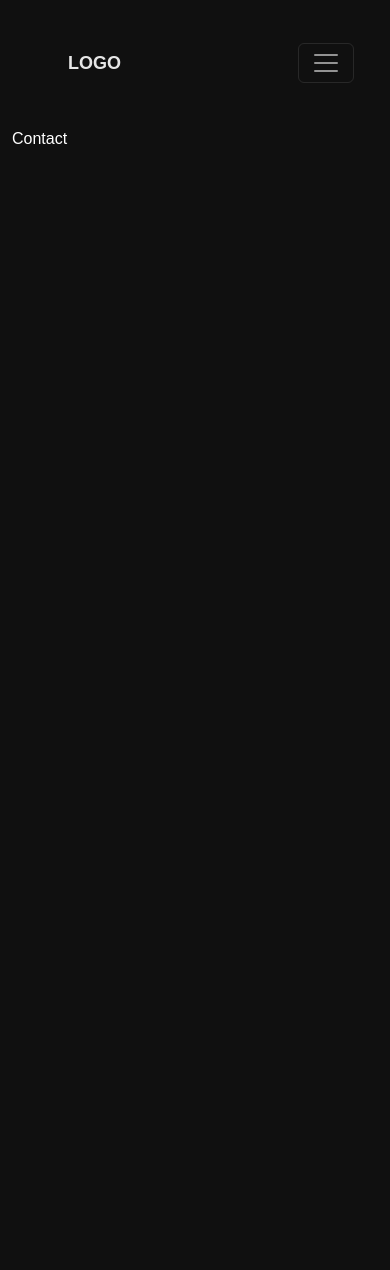
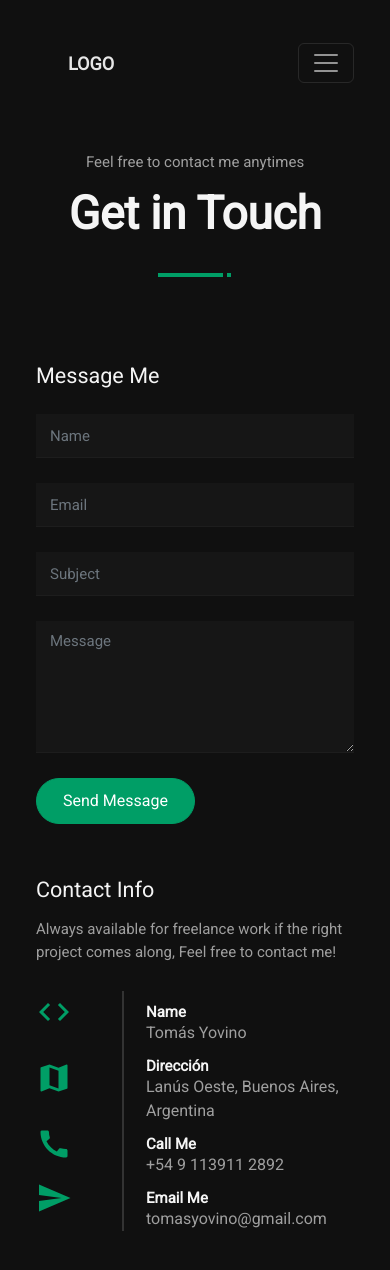
Before and after one commit to tomasyovino/Kae-Porfolio, a Next.js app: page /contact in a window 390 px wide. Shown: the top 1270 px of the page. Before the commit the page ends 844 px from the top, so only its background shows below. Built offline with nearby package versions, Linux system fonts and the light colour scheme.

Commit message:
Adds Contact component: Structure, design & responsive

```diff
--- a/components/Sections/Contact/Contact.js
+++ b/components/Sections/Contact/Contact.js
@@ -1,8 +1,31 @@
-import React from 'react';
+import Form from "./Form";
+import Info from "./Info";
 
 const Contact = () => {
   return (
-    <div>Contact</div>
+    <section id='contact' className='row p-4'>
+      <div className='col-12'>
+        <div className='row'>
+          <div className='col-12'>
+            <div className='section-heading page-heading'>
+              <p>Feel free to contact me anytimes</p>
+              <h2>Get in Touch</h2>
+              <div className='animated-bar'></div>
+            </div>
+          </div>
+        </div>
+        <div className='contact-content single-section'>
+          <div className='row'>
+            <div className="col-12 col-lg-7">
+              <Form />
+            </div>
+            <div className="col-12 col-lg-5">
+              <Info />
+            </div>
+          </div>
+        </div>
+      </div>
+    </section>
   );
 };
 
--- a/components/Sections/Contact/Form.js
+++ b/components/Sections/Contact/Form.js
@@ -2,7 +2,27 @@ import React from 'react'
 
 const Form = () => {
   return (
-    <div>Form</div>
+    <form className='contact-form' id='contact-form'>
+      <h4>Message Me</h4>
+      <div className='row'>
+        <div className='col-12 col-md-6 form-group'>
+          <input className='form-control' id='contact-name' type='text' name='name' placeholder='Name' />
+        </div>
+        <div className='col-12 col-md-6 form-group'>
+          <input className='form-control' id='contact-email' type='email' name='email' placeholder='Email' />
+        </div>
+        <div className='col-12 form-group'>
+          <input className='form-control' id='contact-subject' type='text' name='subject' placeholder='Subject' />
+        </div>
+        <div className='col-12 form-group form-message'>
+          <textarea className='form-control' id='contact-message' name='message' placeholder='Message' rows='5' />
+        </div>
+        <div className='col-12 form-submit'>
+          <button className='btn button-main button-scheme' id='contact-submit' type='submit'>Send Message</button>
+          <p className='contact-feedback' style={{display: "none"}}></p>
+        </div>
+      </div>
+    </form>
   )
 }
 
--- a/components/Sections/Contact/Info.js
+++ b/components/Sections/Contact/Info.js
@@ -1,8 +1,49 @@
-import React from 'react'
+import { Code, Map, Call, Send } from '@mui/icons-material';
 
 const Info = () => {
   return (
-    <div>Info</div>
+    <div className='contact-info'>
+      <h4>Contact Info</h4>
+      <p>Always available for freelance work if the right project comes along, Feel free to contact me!</p>
+      <ul className='list-unstyled list-info'>
+        <li>
+          <div className='media align-items-center'>
+            <Code className='info-icon' />
+            <div className='media-body info-details'>
+              <h6>Name</h6>
+              <span>Tomás Yovino</span>
+            </div>
+          </div>
+        </li>
+        <li>
+          <div className='media align-items-center'>
+            <Map className='info-icon' />
+            <div className='media-body info-details'>
+              <h6>Dirección</h6>
+              <span>Lanús Oeste, Buenos Aires, Argentina</span>
+            </div>
+          </div>
+        </li>
+        <li>
+          <div className='media align-items-center'>
+            <Call className='info-icon' />
+            <div className='media-body info-details'>
+              <h6>Call Me</h6>
+              <a href='#'><span>+54 9 113911 2892</span></a>
+            </div>
+          </div>
+        </li>
+        <li>
+          <div className='media align-items-center'>
+            <Send className='info-icon' />
+            <div className='media-body info-details'>
+              <h6>Email Me</h6>
+              <a href='#'><span>tomasyovino@gmail.com</span></a>
+            </div>
+          </div>
+        </li>
+      </ul>
+    </div>
   )
 }
 
--- a/styles/globals.css
+++ b/styles/globals.css
@@ -1,9 +1,13 @@
+/* @import url('https://fonts.googleapis.com/css2?family=Source+Code+Pro&display=swap'); */
+@import url('https://fonts.googleapis.com/css2?family=Roboto&display=swap');
+
 html,
 body {
   padding: 0;
   margin: 0;
-  font-family: Poppins,sans-serif;
-  color: white;
+  /* font-family: 'Source Code Pro', monospace; */
+  font-family: 'Roboto', sans-serif;
+  color: #f5f5f5;
   background: #101010;
   min-height: 100vh;
 }
@@ -76,6 +80,74 @@ a {
   margin-bottom: 0;
   position: relative;
   z-index: 9;
+}
+
+.section-heading.page-heading {
+  margin-bottom: 83px;
+  text-align: center;
+}
+
+.section-heading.page-heading h2 {
+  font-size: 46px;
+  margin-bottom: 37px;
+}
+
+.section-heading.page-heading .animated-bar {
+  background-color: #009e66;
+  content: '';
+  display: block;
+  height: 4px;
+  left: 0;
+  margin: 0 auto 0 auto;
+  position: relative;
+  right: 0;
+  width: 75px;
+}
+
+.section-heading.page-heading .animated-bar::before {
+  left: 8px;
+  -webkit-animation-duration: 3s;
+  -webkit-animation-iteration-count: infinite;
+  -webkit-animation-name: barAnimation;
+  -webkit-animation-timing-function: linear;
+  animation-duration: 3s;
+  animation-iteration-count: infinite;
+  animation-name: barAnimation;
+  animation-timing-function: linear;
+  background-color: #101010;
+  content: '';
+  height: 100%;
+  position: absolute;
+  top: 0;
+  width: 4px;
+}
+
+.section-heading.page-heading .animated-bar::after {
+  left: 0;
+  -webkit-animation-duration: 3s;
+  -webkit-animation-iteration-count: infinite;
+  -webkit-animation-name: barAnimation;
+  -webkit-animation-timing-function: linear;
+  animation-duration: 3s;
+  animation-iteration-count: infinite;
+  animation-name: barAnimation;
+  animation-timing-function: linear;
+  background-color: #101010;
+  content: '';
+  height: 100%;
+  position: absolute;
+  top: 0;
+  width: 4px;
+}
+
+@keyframes barAnimation{
+  from {
+    -webkit-transform:translateX(0);
+    transform:translateX(0)
+  } to {
+    -webkit-transform:translateX(75px);
+    transform:translateX(75px)
+  }
 }
 
 /* Home Section */
@@ -268,6 +340,108 @@ a {
   pointer-events: none;
 }
 
+/* Contact Section */
+#contact .contact-content form h4 {
+  margin-bottom: 22px;
+  line-height: 1.5;
+}
+
+#contact .contact-content form .form-group {
+  margin-bottom: 25px;
+}
+
+#contact .contact-content form .form-control {
+  color: #777;
+  background-color: #161616;
+  border: none;
+  border-bottom: 1px solid #1d1d1d;
+  border-radius: 0;
+  font-size: 15px;
+  height: 44px;
+  padding: 9px 14px;
+  transition: .15s ease-in-out;
+  outline: none;
+}
+
+#contact .contact-content form .form-message #contact-message {
+  height: auto;
+}
+
+#contact .contact-content form .form-control:focus {
+  border-bottom: 1px solid #009e66;
+  box-shadow: none;
+}
+
+#contact .contact-content form .form-submit button {
+  padding: 10px 26px;
+  background-color: #009e66!important;
+  border: 1px solid #009e66!important;
+  color: #fff;
+  border-radius: 30px;
+}
+
+#contact .contact-content .contact-info {
+  padding-left: 15px;
+}
+
+#contact .contact-content .contact-info h4 {
+  line-height: 1.5;
+  margin-bottom: 12px;
+}
+
+#contact .contact-content .contact-info p {
+  font-size: 15px;
+  margin-bottom: 28px;
+  color: #9f9f9f;
+}
+
+#contact .contact-content .contact-info ul .media {
+  display: flex;
+}
+
+#contact .contact-content .contact-info ul .info-icon {
+  color: #009e66;
+  font-size: 36px;
+  margin-right: 50px;
+  position: relative;
+}
+
+#contact .contact-content .contact-info ul .info-details {
+  border-left: 2px solid rgba(255,255,255,.15);
+  padding: 12px 0 12px 22px;
+}
+
+#contact .contact-content .contact-info ul .info-icon:first-child {
+  margin-bottom: 13px;
+}
+
+#contact .contact-content .contact-info ul .info-details:first-child {
+  padding-top: 0;
+}
+
+#contact .contact-content .contact-info ul .info-icon:last-child {
+  margin-top: 13px;
+}
+
+#contact .contact-content .contact-info ul .info-details:last-child {
+  padding-bottom: 0;
+}
+
+#contact .contact-content .contact-info ul .info-details h6 {
+  font-size: 15px;
+  font-weight: 600;
+  margin-bottom: 0;
+}
+
+#contact .contact-content .contact-info ul .info-details span {
+  color: #9f9f9f;
+  transition: .3s all;
+}
+
+#contact .contact-content .contact-info ul .info-details a:hover span {
+  color: #707070;
+}
+
 @media (max-width: 728px) {
   /* Home Media */
   #home .languages {
@@ -286,4 +460,10 @@ a {
   #about .about-info .info-content .content-download {
     margin-bottom: 27px;
   }
+
+  /* Contact Media */
+  #contact .contact-content .contact-info {
+    padding-left: 0;
+    margin-top: 50px;
+  }
 }
```
